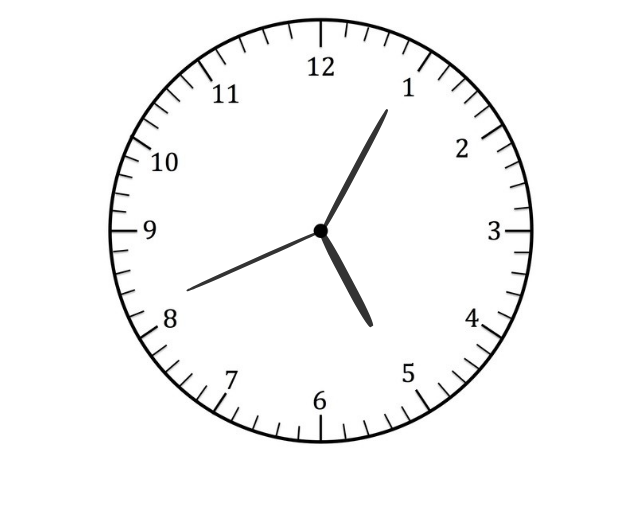
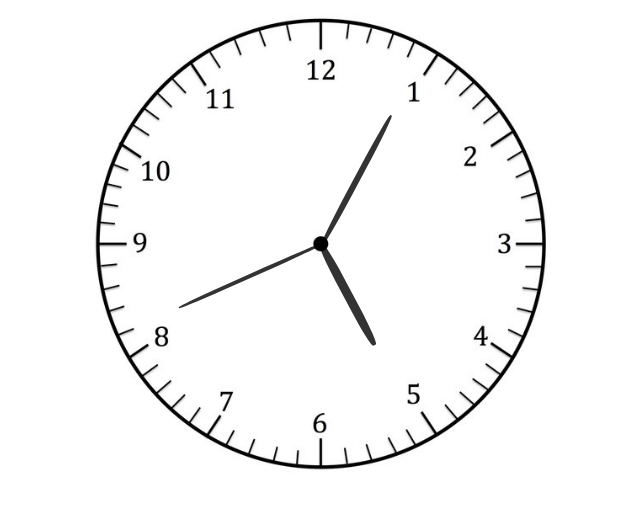
Before and after one commit to YatinBajajOP/analog_clock_phase-1, a plain HTML site: page index.html in a window 1280 px wide. Shown: the whole page, without its empty margins (320-960 px from the left). Drawn offline with Linux system fonts and the light colour scheme.

Commit message:
Update index.css

```diff
--- a/index.css
+++ b/index.css
@@ -3,8 +3,8 @@
     margin: auto;
     background: url(clock.jpg) no-repeat;
     background-size: 100%;
-    height: 35vw;
-    width: 35vw;
+    height: 37vw;
+    width: 37vw;
 }
 #hour{
     position: absolute;
```
